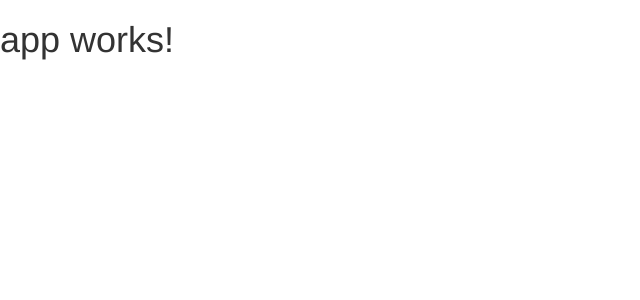
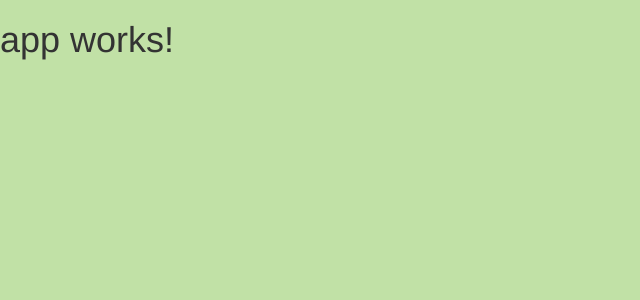
Before and after one commit to Skycoder42/KeepassTransfer, an Angular app in the folder WebApp/: page / in a window 1280 px wide. Shown: the top 300 px of the page, without its empty margins (0-640 px from the left). Built offline with nearby package versions, Linux system fonts and the light colour scheme.

Commit message:
fixed background color

```diff
--- a/WebApp/src/index.html
+++ b/WebApp/src/index.html
@@ -10,11 +10,11 @@
   <link rel="icon" type="image/x-icon" href="favicon.ico">
 </head>
 <body>
-  <app-root>
+  <app-root class="backgroundBase fullScreen">
     <!-- A busy-indicator -->
-    <div class="overlay">
+    <div class="overlay fullScreen">
       <div class="indicator">
-        <img alt="Please wait, key is beeing generated" src="./loader.gif" />
+        <img alt="Image, you had a loading animation &#128551;" src="./loader.gif" />
         <div class="centertext" id="busytext">App loading&#8230;</div>
       </div>
     </div>
--- a/WebApp/src/styles.css
+++ b/WebApp/src/styles.css
@@ -1,11 +1,18 @@
 /* You can add global styles to this file, and also import other style files */
-.overlay {
+.backgroundBase {
+  background-color: #C1E1A6;
+}
+.fullScreen {
   position: fixed;
-  z-index: 999;
   height: 100%;
   width: 100%;
   top: 0;
   left: 0;
+}
+
+/*App loading indicator*/
+.overlay {
+  z-index: 999;
   background-color: rgba(0, 0, 0, 0.5);
 }
 .indicator {
```
